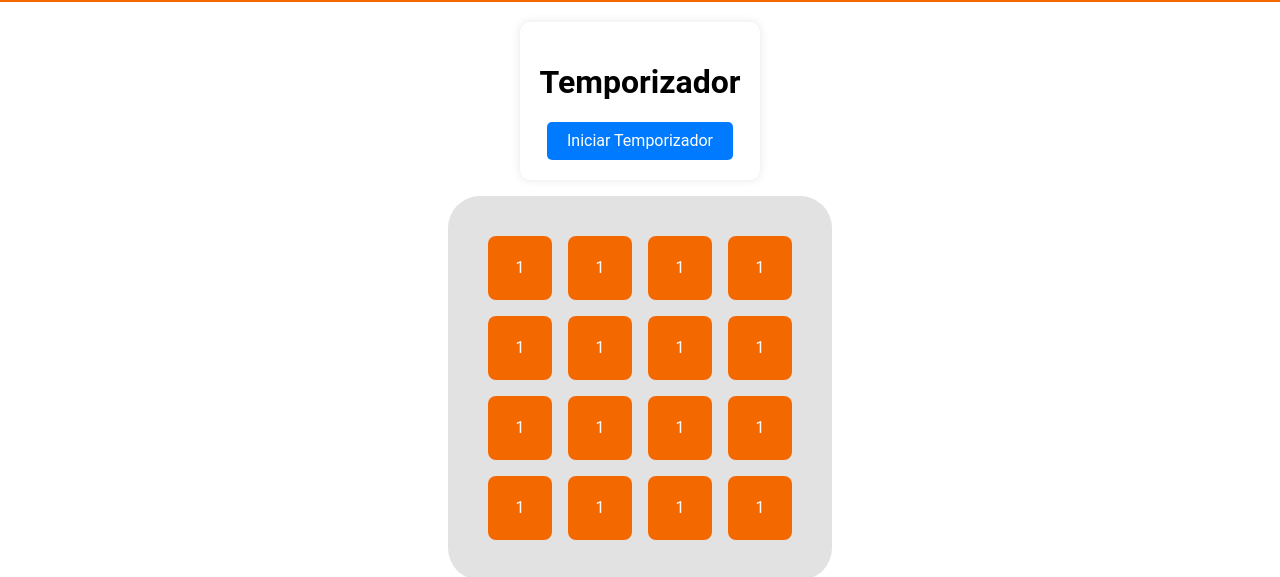
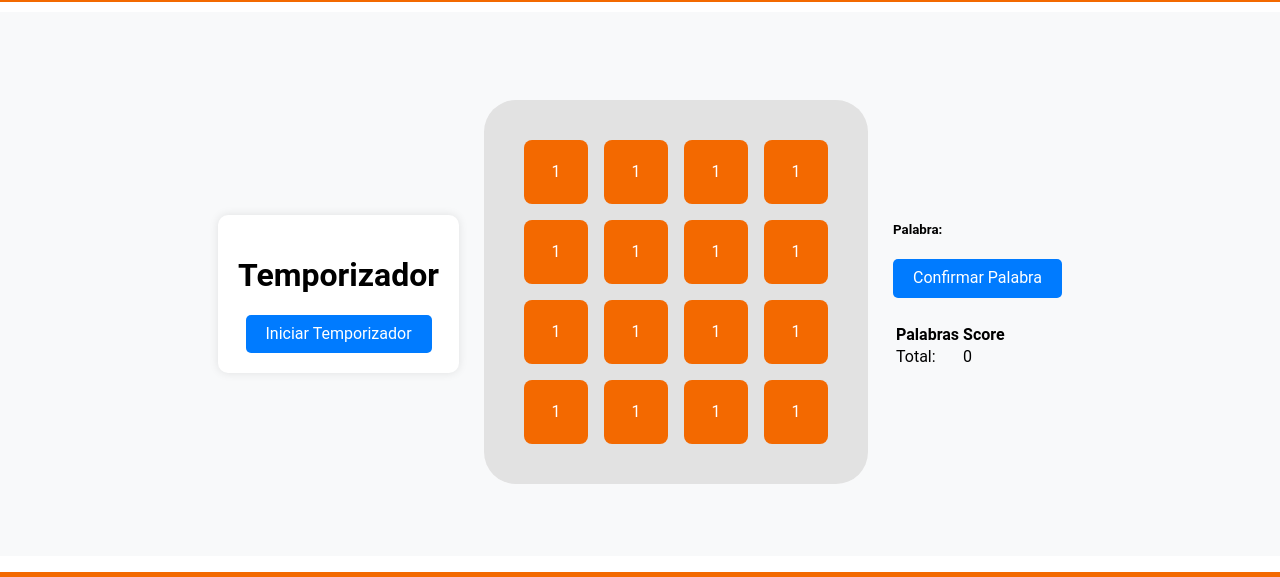
Before and after one commit to TitoMoretti/Boggle-MORETTI-SILVA, a plain HTML site: page game.html in a window 1280 px wide. Shown: the part 189-766 px from the top of the page. Drawn offline with Linux system fonts and the light colour scheme.

Commit message:
se hicieron ajustes en el HTML y CSS de la interfaz Game y Contacto

```diff
--- a/game.html
+++ b/game.html
@@ -47,14 +47,15 @@
                 <div class="letter">1</div>
             </div>
         </div>
-        <section id="wordInfo">
+        <div class="infoGame">
+            <div id="wordInfo">
                 <div id="wordHolder">
                     <h5>Palabra:</h5>
                     <p id="currentWord"></p>
                 </div>
                 <button id="submit">Confirmar Palabra</button>
-        </section>
-        <section id="wordList">
+            </div>
+            <div id="wordList">
                 <table id="scoreTable">
                     <tr>
                         <th>Palabras</th>
@@ -65,7 +66,8 @@
                         <td id="totalPoints">0</td>
                     </tr>
                 </table>
-        </section>
+            </div>
+        </div>
         <div id="modal">
             <div class="modalContent">
                 <h2>Título</h2>
--- a/styles/game.css
+++ b/styles/game.css
@@ -1,3 +1,11 @@
+main {
+    display: flex;
+    justify-content: center;
+    align-items: center;
+    background: #f8f9fa;
+    margin-top: 10px;
+    margin-bottom: 10px;
+}
 
 .container {
     text-align: center;
@@ -59,6 +67,13 @@ button:hover {
     align-items: center;
 }
 
+.infoGame {
+    display: flex;
+    flex-direction: column;
+    justify-content: space-between;
+    gap: 25px;
+}
+
 #modal{
     display: none;
     position: fixed;
@@ -89,3 +104,20 @@ button:hover {
     right: 10px;
     top: 10px;
 }
+
+/*Tablet*/
+@media screen and (min-width: 768px) and (max-width: 1023px) {
+    main {
+        flex-direction: column;
+        gap: 25px;
+    }
+}
+
+/*Desktop*/
+@media screen and (min-width: 1024px) {
+    main {
+        flex-direction: row;
+        gap: 25px;
+        height: 68vh;
+    }
+}
```
Also changed, not shown: contact.html (+2 -2 lines), styles/contact.css (+16 -0 lines). Lines whose indentation alone changed are shown as unchanged.
